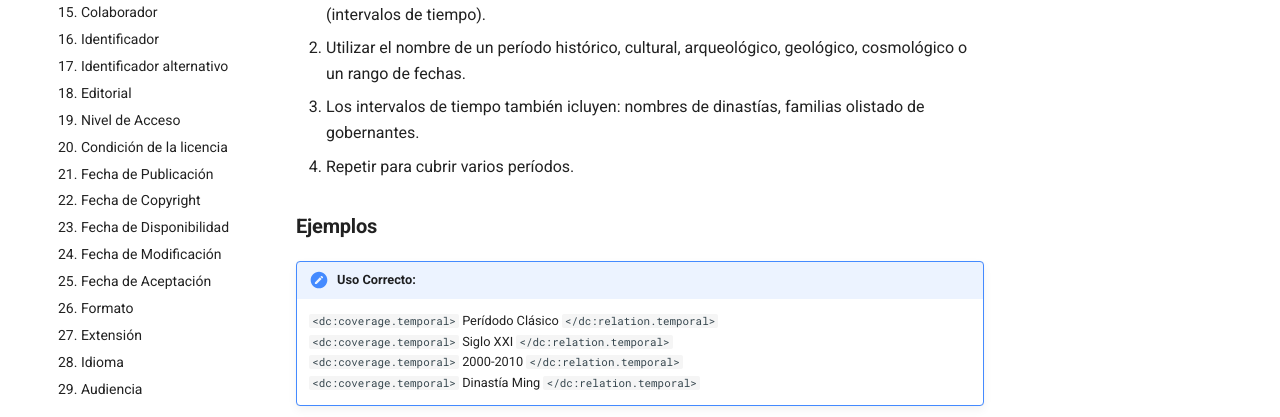
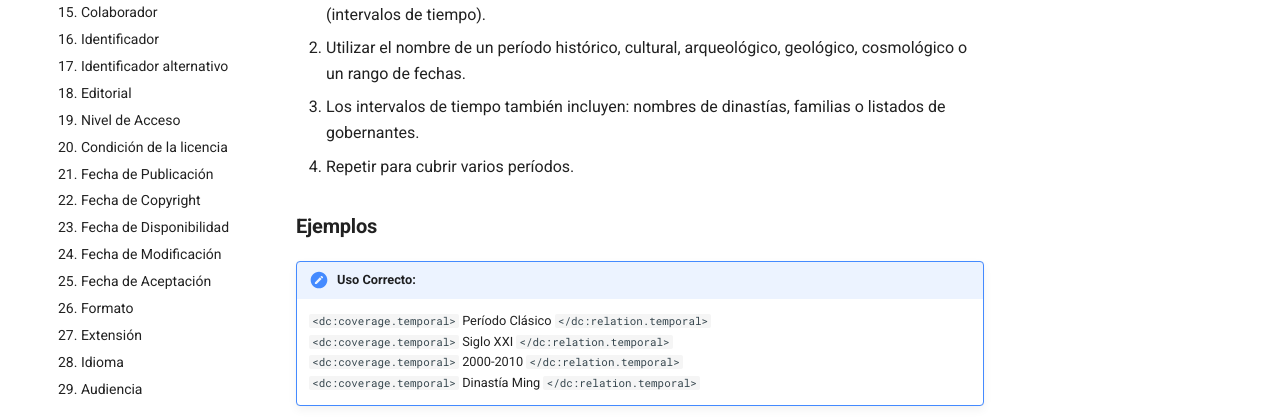
Before and after one commit to luis575497/biblioteca-digital-docs, an MkDocs documentation site: the page built from docs/metadatos/cob_temp.md, in a window 1280 px wide and 1082 px high. Shown: the part 588-1005 px from the top of the window. Built offline with MkDocs 1.6.1 and Material for MkDocs 9.7.7, drawn with Linux system fonts in a browser that asks for light colours; comment, search, counter and statistics services are not loaded; the version menu is left out.

Commit message:
Update cob_temp.md

```diff
--- a/docs/metadatos/cob_temp.md
+++ b/docs/metadatos/cob_temp.md
@@ -11,13 +11,13 @@ Recomendado y repetible
 ### __Instrucciones__
 1. Utilizar cuando el contenido del recurso exprese de manera clara la cobertura temporal (intervalos de tiempo).
 2. Utilizar el nombre de un período histórico, cultural, arqueológico, geológico, cosmológico o un rango de fechas.
-3. Los intervalos de tiempo también icluyen: nombres de dinastías, familias olistado de gobernantes.
+3. Los intervalos de tiempo también incluyen: nombres de dinastías, familias o listados de gobernantes.
 4. Repetir para cubrir varios períodos.
 
 ### __Ejemplos__
 
 !!! done "Uso Correcto:"
-    `<dc:coverage.temporal>` Perídodo Clásico `</dc:relation.temporal>`
+    `<dc:coverage.temporal>` Período Clásico `</dc:relation.temporal>`
     `<dc:coverage.temporal>` Siglo XXI `</dc:relation.temporal>`
     `<dc:coverage.temporal>` 2000-2010 `</dc:relation.temporal>`
     `<dc:coverage.temporal>` Dinastía Ming `</dc:relation.temporal>`
```
